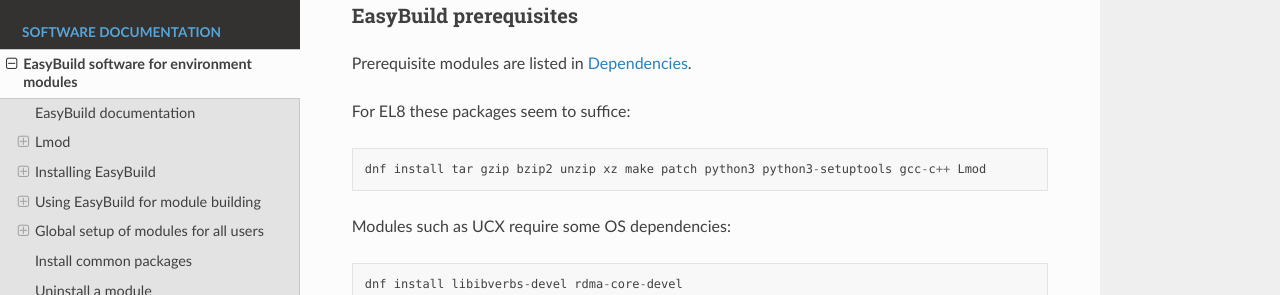
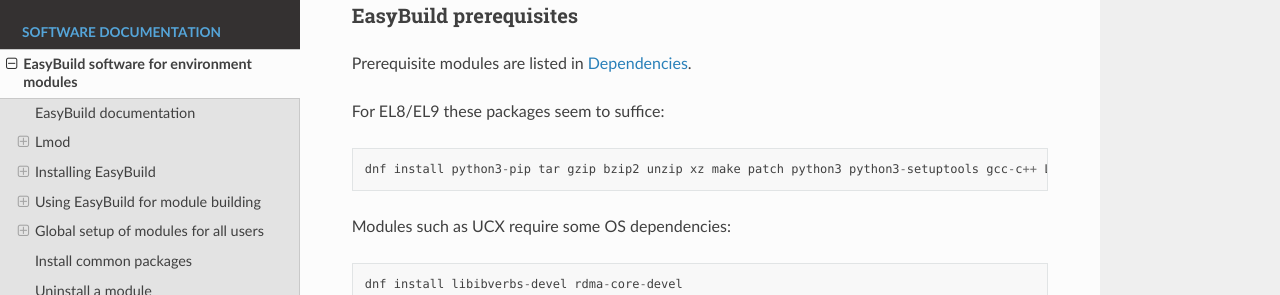
Before and after one commit to OleHolmNielsen/Niflheim_system, a Sphinx documentation site: the page built from docs/EasyBuild_modules.rst, in a window 1280 px wide and 900 px high, scrolled down 4195 px. Shown: the part 156-451 px from the top of the window. Built offline with Sphinx 7.4.7 and the Read the Docs theme 3.1.0, drawn with Linux system fonts in a browser that asks for light colours.

Commit message:
Added python3-pip prerequisite

```diff
--- a/docs/EasyBuild_modules.rst
+++ b/docs/EasyBuild_modules.rst
@@ -165,9 +165,9 @@
 
 .. _Dependencies: https://docs.easybuild.io/installation/#dependencies
 
-For EL8 these packages seem to suffice::
+For EL8/EL9 these packages seem to suffice::
 
-  dnf install tar gzip bzip2 unzip xz make patch python3 python3-setuptools gcc-c++ Lmod
+  dnf install python3-pip tar gzip bzip2 unzip xz make patch python3 python3-setuptools gcc-c++ Lmod
 
 Modules such as UCX require some OS dependencies::
 
```
